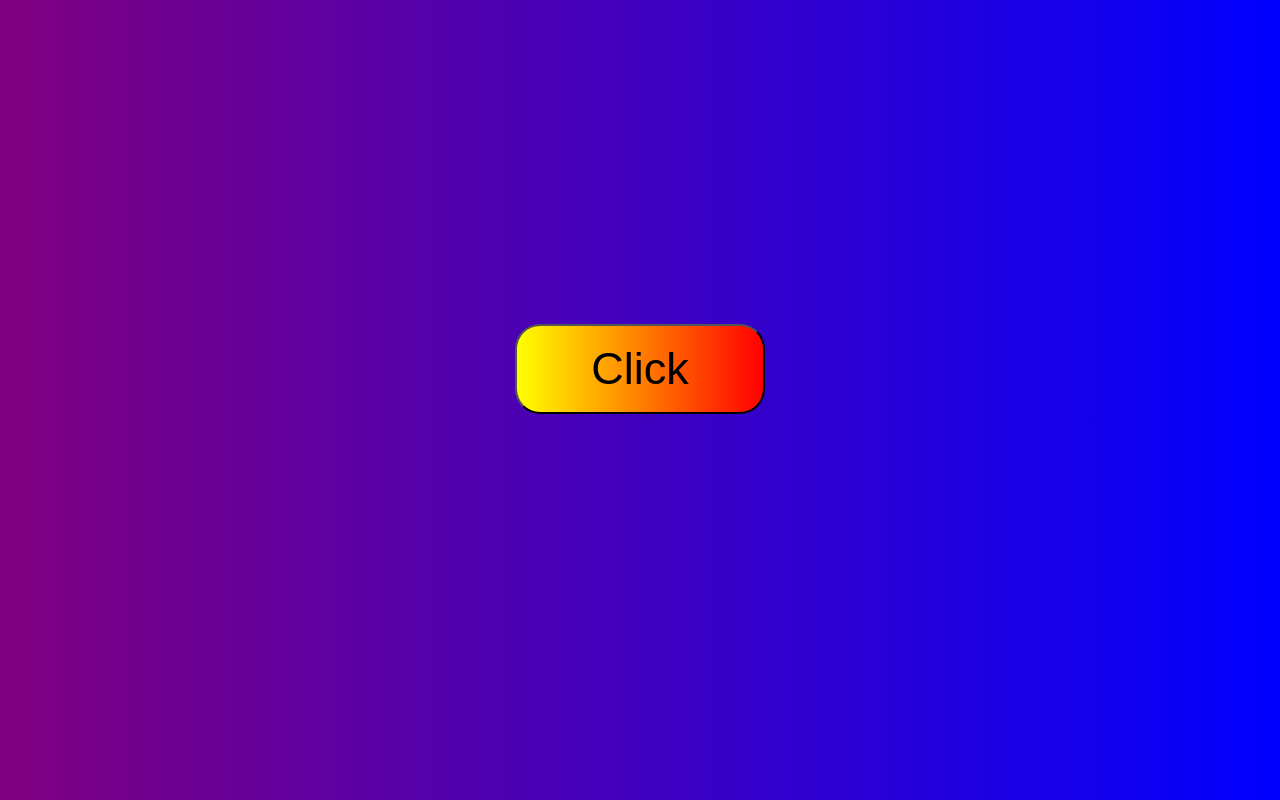
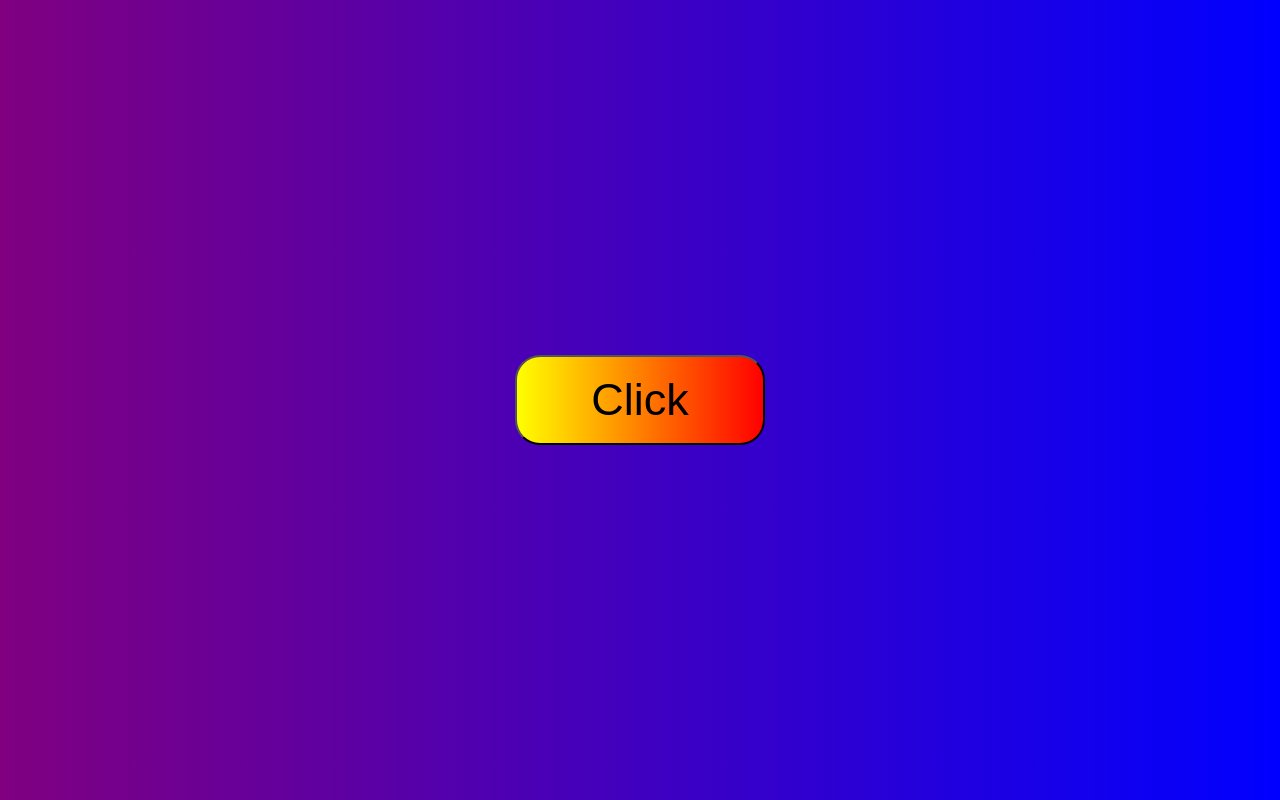
Before and after one commit to DORTAH/Prakti, a plain HTML site: page index.html in a window 1280 px wide. Drawn offline with Linux system fonts and the light colour scheme.

Commit message:
Add files via upload

```diff
--- a/index.html
+++ b/index.html
@@ -4,6 +4,7 @@
     <meta charset="UTF-8">
     <meta name="viewport" content="width=device-width, initial-scale=1.0">
     <title>Document</title>
+    <link rel="stylesheet" href="./style.css">
 </head>
 <body>
     <button type="button" id="openButton" class="openButton">Click</button>
@@ -15,6 +16,5 @@
         <button type="button" id="closeButton" class="closeButton">X</button>
     </dialog>
     <script src="./Button.js"></script>
-    <link rel="stylesheet" href="./style.css">
 </body>
 </html>
--- a/style.css
+++ b/style.css
@@ -1,6 +1,10 @@
 body {
+    margin: 0;
     background:linear-gradient(to right, purple, blue);
     display: flex;
+    justify-content: center;
+    align-items: center;
+    min-height: 100vh;
 }
 
 .modal {
@@ -26,8 +30,6 @@ body {
     width: 250px;
     border-radius: 25px;
     font-size: 45px;
+    cursor: pointer;
     background: linear-gradient(to right, yellow, red);
-    margin-left: auto;
-    margin-right: auto;
-    margin-top: 25%;
 }
```
